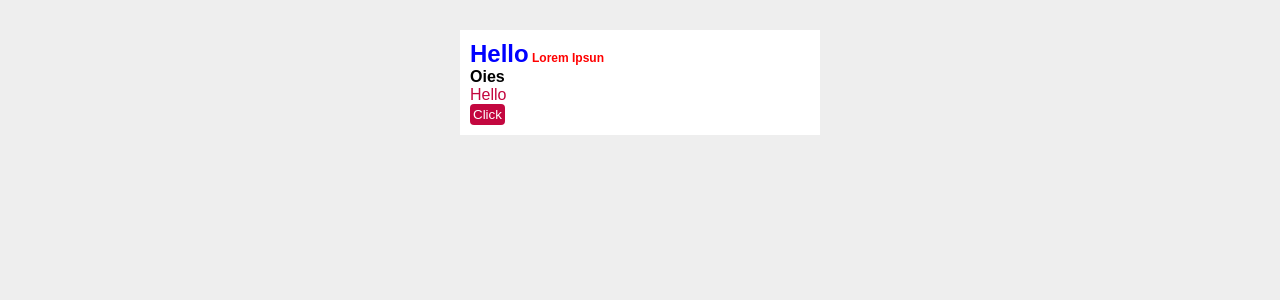
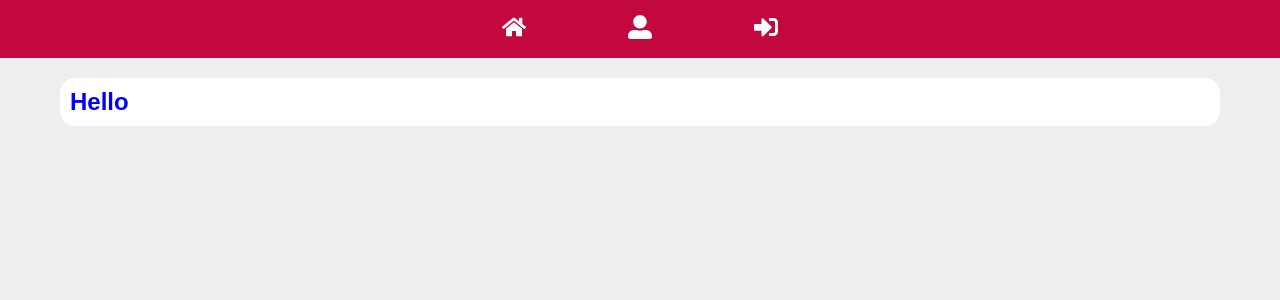
Before and after one commit to FernandoFerreira94/PrimeFlix, a React (Create React App) app: page / in a window 1280 px wide. Shown: the top 300 px of the page. Built offline with nearby package versions, Linux system fonts and the light colour scheme.

Commit message:
testando Router

```diff
--- a/package.json
+++ b/package.json
@@ -6,8 +6,11 @@
     "@testing-library/jest-dom": "^5.17.0",
     "@testing-library/react": "^13.4.0",
     "@testing-library/user-event": "^13.5.0",
+    "history": "^5.3.0",
     "react": "^18.3.1",
     "react-dom": "^18.3.1",
+    "react-icons": "^5.3.0",
+    "react-router-dom": "^6.28.0",
     "react-scripts": "5.0.1",
     "styled-components": "^6.1.13",
     "web-vitals": "^2.1.4"
--- a/src/App.js
+++ b/src/App.js
@@ -1,13 +1,20 @@
 import React from "react";
-import Login from "./Pages/Login";
+import { BrowserRouter as Router } from "react-router-dom";
+
+// Pages
+import Header from "./Components/header";
+import MyRoutes from "./routes";
+
+// styled
 import GlobalStyles from "./styles/GlobalStyles";
 
 function App() {
   return (
-    <>
-      <Login />
+    <Router>
+      <Header />
+      <MyRoutes />
       <GlobalStyles />
-    </>
+    </Router>
   );
 }
 
--- a/src/Components/header/index.js
+++ b/src/Components/header/index.js
@@ -0,0 +1,20 @@
+import React from "react"; // Importa o React.
+import { Link } from "react-router-dom"; // Importa Link para navegação entre rotas.
+import { Nav } from "./styler"; // Importa o componente estilizado Nav.
+import { FaHome, FaSignInAlt, FaUserAlt } from "react-icons/fa"; // Importa ícones da biblioteca react-icons.
+
+export default function Header() {
+  return (
+    <Nav>
+      <Link to="/">
+        <FaHome size={24} />
+      </Link>
+      <Link to="/login">
+        <FaUserAlt size={24} />
+      </Link>
+      <Link to="/contato">
+        <FaSignInAlt size={24} />{" "}
+      </Link>
+    </Nav>
+  );
+}
--- a/src/Components/header/styler.js
+++ b/src/Components/header/styler.js
@@ -0,0 +1,11 @@
+import styled from "styled-components";
+import { primaryColor } from "../../config/color";
+
+export const Nav = styled.nav`
+  background: ${primaryColor};
+  display: flex;
+  justify-content: center;
+  gap: 8%;
+  width: 100%;
+  padding: 15px 0;
+`;
--- a/src/Pages/Login/index.js
+++ b/src/Pages/Login/index.js
@@ -1,17 +1,11 @@
 import React from "react";
-import { Teste, Paragrafo } from "./styled";
+import { Teste } from "./styled";
 import { Container } from "../../styles/GlobalStyles";
 
 export default function Login() {
   return (
     <Container>
-      <Teste isBlue={true}>
-        Hello
-        <small> Lorem Ipsun</small>
-      </Teste>
-      <Paragrafo>Oies</Paragrafo>
-      <a href="#">Hello</a>
-      <button>Click</button>
+      <Teste>Hello</Teste>
     </Container>
   );
 }
--- a/src/Pages/Login/styled.js
+++ b/src/Pages/Login/styled.js
@@ -2,7 +2,7 @@ import styled from "styled-components";
 
 export const Teste = styled.h2`
   // criando uma funçao de if para verificar se isRed e true ou false declarado na tag
-  color: ${(props) => (props.isBlue ? "blue" : "yellow")};
+  color: blue;
 
   small {
     color: red;
--- /dev/null
+++ b/src/Pages/Page404/index.js
@@ -0,0 +1,17 @@
+import React, { useEffect } from "react";
+import { Container } from "../../styles/GlobalStyles";
+import { useNavigate } from "react-router-dom";
+
+export default function Page404() {
+  const navigate = useNavigate();
+
+  useEffect(() => {
+    navigate("/");
+  }, [navigate]);
+
+  return (
+    <Container>
+      <h1>Essa PAGINA NAO EXISTE</h1>
+    </Container>
+  );
+}
--- /dev/null
+++ b/src/routes/index.js
@@ -0,0 +1,18 @@
+import React from "react";
+import { Routes, Route } from "react-router-dom"; // Importa os componentes Routes e Route da biblioteca react-router-dom para definir as rotas da aplicação.
+
+// Importa os componentes de página
+import Login from "../Pages/Login";
+import Page404 from "../Pages/Page404";
+
+// Define uma função chamada MyRoutes que retorna as rotas da aplicação
+export default function MyRoutes() {
+  return (
+    <Routes>
+      {/* Define a rota para a página de login. O atributo "exact" garante que esta rota corresponde exatamente ao caminho raiz "/". */}
+      <Route exact path="/" element={<Login />} />
+      {/* Define a rota para uma página 404, que será exibida para qualquer caminho não especificado. */}
+      <Route path="*" element={<Page404 />} />
+    </Routes>
+  );
+}
--- /dev/null
+++ b/src/service/history.js
@@ -0,0 +1,5 @@
+import { createBrowserHistory } from "history";
+
+const history = createBrowserHistory();
+
+export default history;
--- a/src/styles/GlobalStyles.js
+++ b/src/styles/GlobalStyles.js
@@ -36,7 +36,13 @@ button:hover {
 
 a {
     text-decoration: none;
-    color: ${primaryColor};
+    color: #fff;
+    font-weight: bold;
+    transition: all 0.2s;
+}
+
+a:hover {
+    text-decoration: underline;https://github.com/FernandoFerreira94/Project-React-01.git
 }
 
 ul {
@@ -45,8 +51,8 @@ ul {
 `;
 
 export const Container = styled.section`
-  max-width: 360px;
   background: #fff;
-  margin: 30px auto;
+  margin: 20px 60px;
   padding: 10px;
+  border-radius: 15px;
 `;
```
Also changed, not shown: 1 other file (tests, documents, lock files or other folders).
